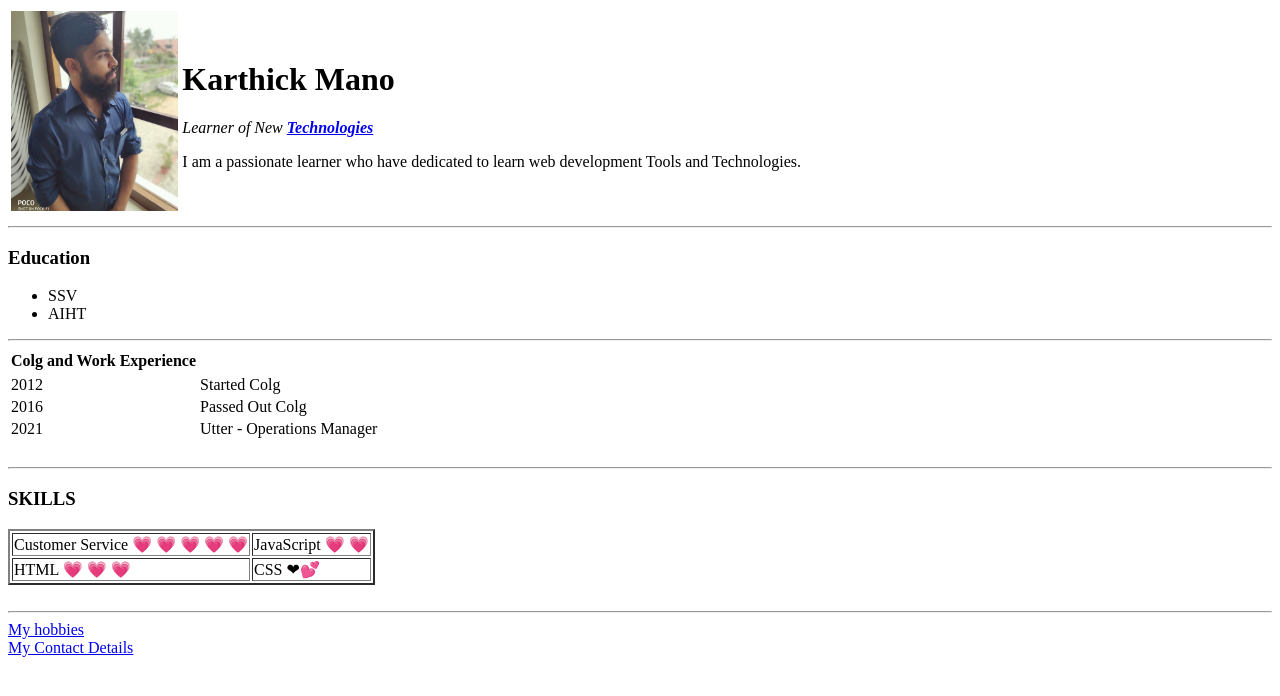
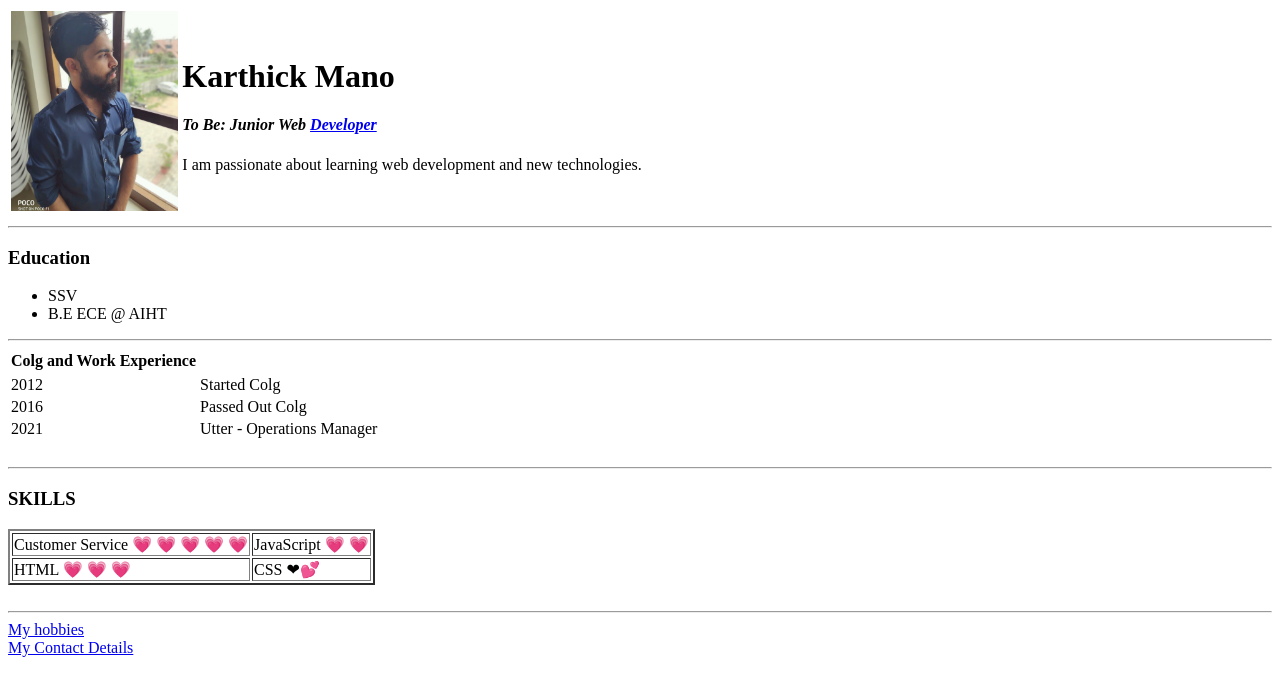
Before and after one commit to manohka/cv, a plain HTML site: page index.html in a window 1280 px wide. Drawn offline with Linux system fonts and the light colour scheme.

Commit message:
Update index.html

```diff
--- a/index.html
+++ b/index.html
@@ -9,10 +9,10 @@
 <body>
   <table>
     <tr>
-      <td><img src="karthickmano image.jpg" height="200" alt="Random Profile Picture"></td>
+      <td><img src="karthickmano image.jpg" height="200" alt="My Profile Picture"></td>
       <td><h1>Karthick Mano</h1>
-      <p><em>Learner of New <strong><a href="https://www.appbrewery.co/">Technologies</a></strong></em></p>
-      <p>I am a passionate learner who have dedicated to learn web development Tools and Technologies.</p></td>
+<h4><p><em>To Be: Junior Web <strong><a href="https://developer.mozilla.org/en-US/docs/Web#web_technology_references">Developer</a></strong></em></p></h4>
+      <p>I am passionate about learning web development and new technologies.</p></td>
     </tr>
   </table>
 
@@ -21,7 +21,7 @@
   <h3><strong>Education</strong></h3>
   <ul>
     <li>SSV</li>
-    <li>AIHT</li>
+    <li>B.E ECE @ AIHT</li>
   </ul>
   <hr>
 
```
